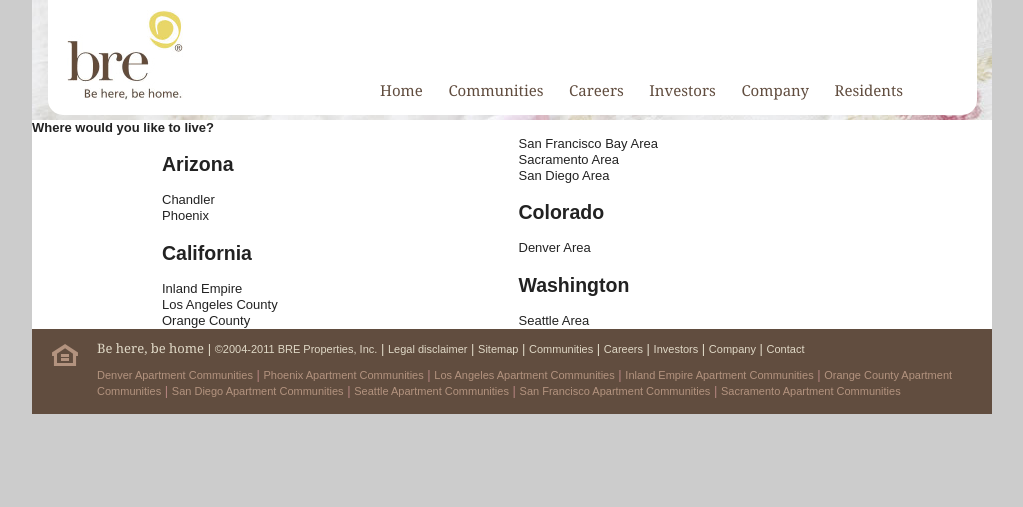
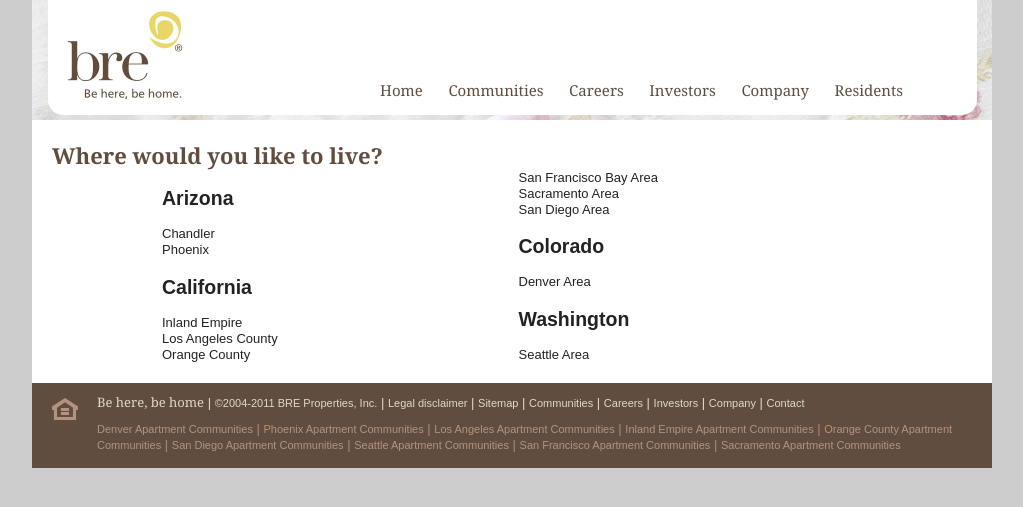
Before and after one commit to dinomiike/BRE-HTML5, a PHP site: page /search/index.html in a window 1280 px wide. Shown: the top 507 px of the page, without its empty margins (128-1151 px from the left). Run offline with PHP 8.4, Linux system fonts and the light colour scheme; some libraries are stand-ins or nearby versions.

Commit message:
Small updates

```diff
--- a/css/style.css
+++ b/css/style.css
@@ -93,9 +93,16 @@
 	background: #fff;
 }
 
+div#searchHeader {
+	padding: 20px 0px 0px 20px;
+	font: bold 22px Georgia, Times, "Times New Roman";
+	color: #614D3F;
+}
+
 div#areaSelector {
 	margin: 0 auto;
 	width: 700px;
+	padding: 0px 0px 20px 0px;
 	column-count: 2;
 	-moz-column-count: 2;
 	-webkit-column-width: 200px;
--- a/js/search.js
+++ b/js/search.js
@@ -140,6 +140,11 @@
 	cityTemp.appendChild(document.createTextNode(city.name));
 
 	this.appendChild(cityTemp);
+
+	// Now create the property list for all properties in this city
+	/****
+	 * LEFT OFF HERE *
+	 ****/
 }
 
 function createAreaElement(area) {
--- a/search/index.html
+++ b/search/index.html
@@ -39,7 +39,7 @@
 	</header>
 	<div id="mainsearch" role="mainsearch">
 		<div style="margin: 0; padding: 0;">
-			<b>Where would you like to live?</b>
+			<div id="searchHeader">Where would you like to live?</div>
 			<div id="areaSelector">
 			</div>
 			<div id="selectionResults">
```
